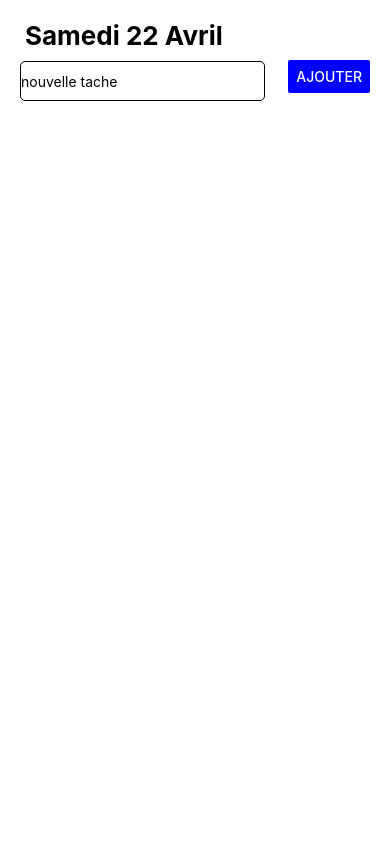
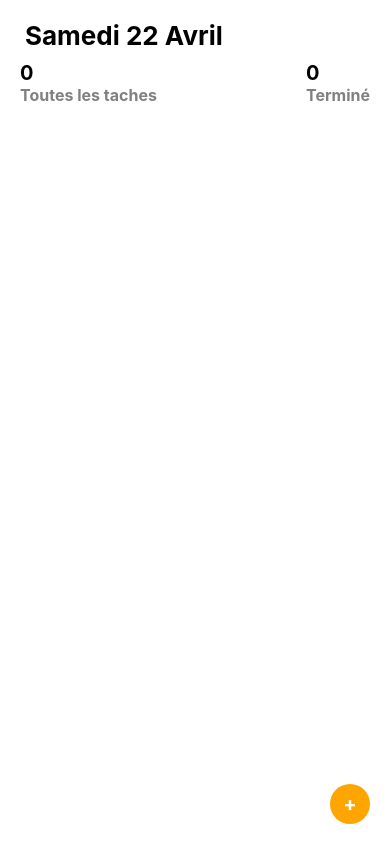
Before and after one commit to zibu9/learnNative, a React Native app: screen / in a window 390 px wide. Built offline with nearby package versions, Linux system fonts and the light colour scheme.

Commit message:
add counter

```diff
--- /dev/null
+++ b/src/components/Counter/Counter.tsx
@@ -0,0 +1,34 @@
+import React from 'react'
+import { StyleSheet, Text, View } from 'react-native';
+
+interface Props {
+    title : string;
+    nb: number;
+}
+
+const FloatingBtn = ({
+    title,
+    nb,
+}: Props) => {
+  return (
+    <View>
+        <Text style={styles.nb}>{nb}</Text>
+        <Text style={styles.title}>{title}</Text>
+    </View>
+  )
+}
+
+const styles = StyleSheet.create({
+    nb:{
+        fontWeight:"bold",
+        fontSize:20,
+    },
+    title:{
+        fontWeight:"bold",
+        color:"grey",
+        fontSize:16,
+
+    },
+});
+
+export default FloatingBtn
--- /dev/null
+++ b/src/components/FloatingBtn/FloatingBtn.tsx
@@ -0,0 +1,41 @@
+import React, { useState } from 'react'
+import { Pressable, StyleSheet, Text } from 'react-native';
+
+interface Props {
+    toggle: () => void;
+    open: boolean;
+}
+
+const FloatingBtn = ({
+    toggle,
+    open,
+}: Props) => {
+  const [formVisible, setFormVisble] = useState(false);
+  return (
+    <Pressable onPress={toggle} style={styles.btn}>
+        <Text style={styles.txt}>{open ? "x" : "+"}</Text>
+    </Pressable>
+  )
+}
+
+const styles = StyleSheet.create({
+    btn:{
+      position:'absolute',
+      right:20,
+      bottom:20,
+      borderRadius:40,
+      height:40,
+      width:40,
+      backgroundColor:"orange",
+      justifyContent:"center",
+    },
+    txt:{
+      textAlign:"center",
+      fontSize:20,
+      color:"#fff",
+      fontWeight:"bold",
+
+    },
+});
+
+export default FloatingBtn
--- a/src/screens/Tasks/TaskScreen.tsx
+++ b/src/screens/Tasks/TaskScreen.tsx
@@ -1,8 +1,10 @@
 import React, { useState } from 'react'
 import Header from '../../components/Header/Header'
-import { Text, FlatList } from 'react-native';
+import { Text, FlatList, View, StyleSheet, Pressable } from 'react-native';
 import TaskTile from './TaskTile';
 import TaskForm from './TaskForm';
+import FloatingBtn from '../../components/FloatingBtn/FloatingBtn';
+import Counter from '../../components/Counter/Counter';
 
 interface Task {
   id: number;
@@ -12,6 +14,7 @@ interface Task {
 
 const TaskScreen = () => {
   const [tasks, setTasks] = useState<Task[]>([]);
+  const [formVisible, setFormVisble] = useState(false);
   const onAddTask = (title:string) => {
       setTasks([
         ...tasks, {
@@ -56,7 +59,11 @@ const TaskScreen = () => {
         });
       });
 
-      setTasks(newTasks)
+      setTasks(newTasks);
+  }
+
+  const _toggleForm = () =>{
+    setFormVisble(!formVisible);
   }
 
   return (
@@ -65,7 +72,11 @@ const TaskScreen = () => {
             ListHeaderComponent={
             <>
               <Header />
-              <TaskForm onAddTask={onAddTask} />
+              {formVisible && <TaskForm onAddTask={onAddTask} />}
+              <View style={styles.container}>
+                <Counter nb={tasks.length} title='Toutes les taches' />
+                <Counter nb={tasks.filter(t=>t.isCompleted===true).length} title='Terminé' />
+               </View>
             </>
           }
             contentContainerStyle={{ flexGrow:1}}
@@ -73,8 +84,18 @@ const TaskScreen = () => {
             keyExtractor={(item, index)=>index.toString()}
             renderItem={renderItem}
         />
+        <FloatingBtn toggle={_toggleForm} open={formVisible} />
     </>
   )
 }
 
+const styles = StyleSheet.create({
+  container:{
+    flexDirection:"row",
+    justifyContent:"space-between",
+    marginTop:10,
+    paddingHorizontal:20,
+  },
+});
+
 export default TaskScreen
```
